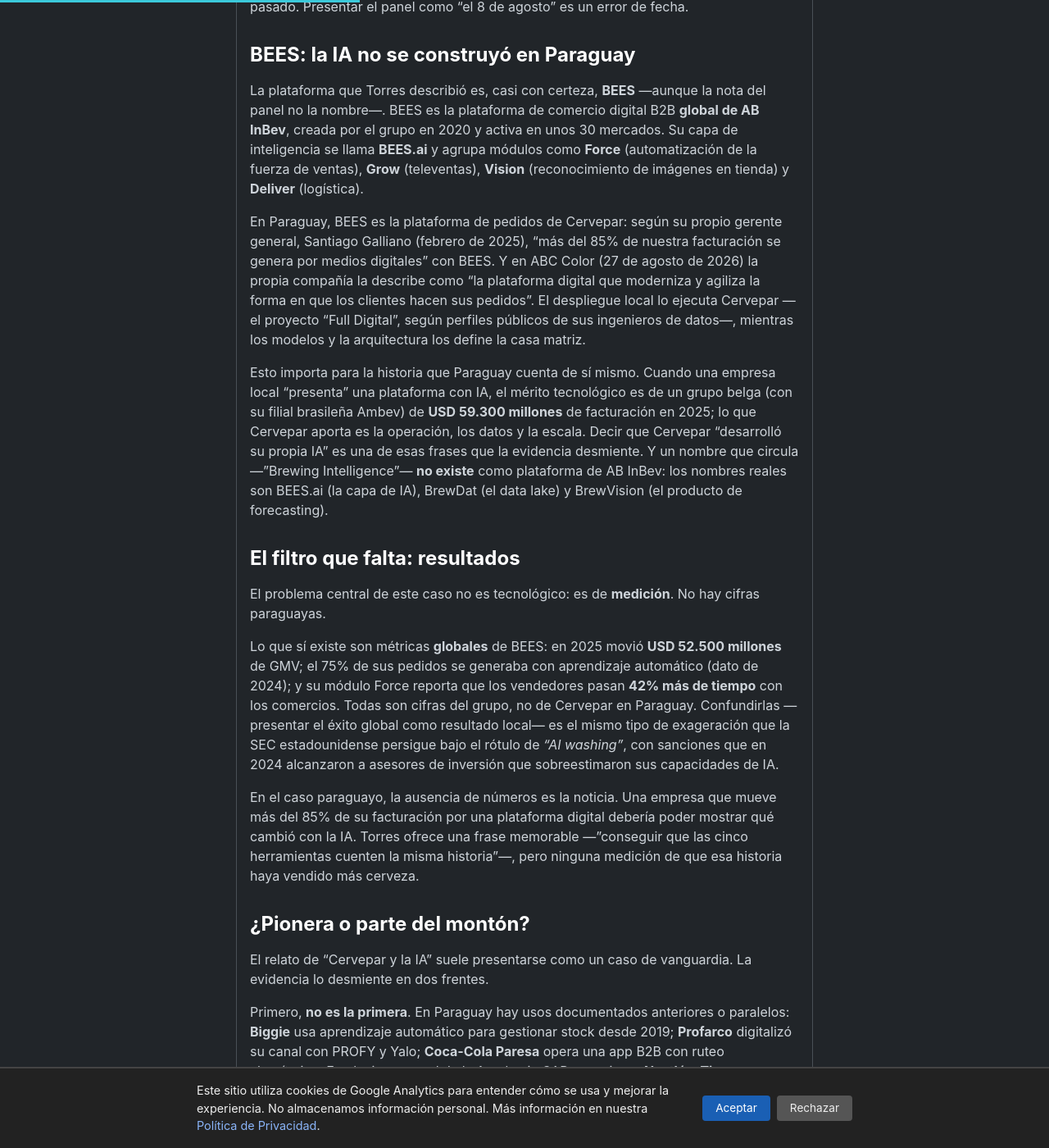
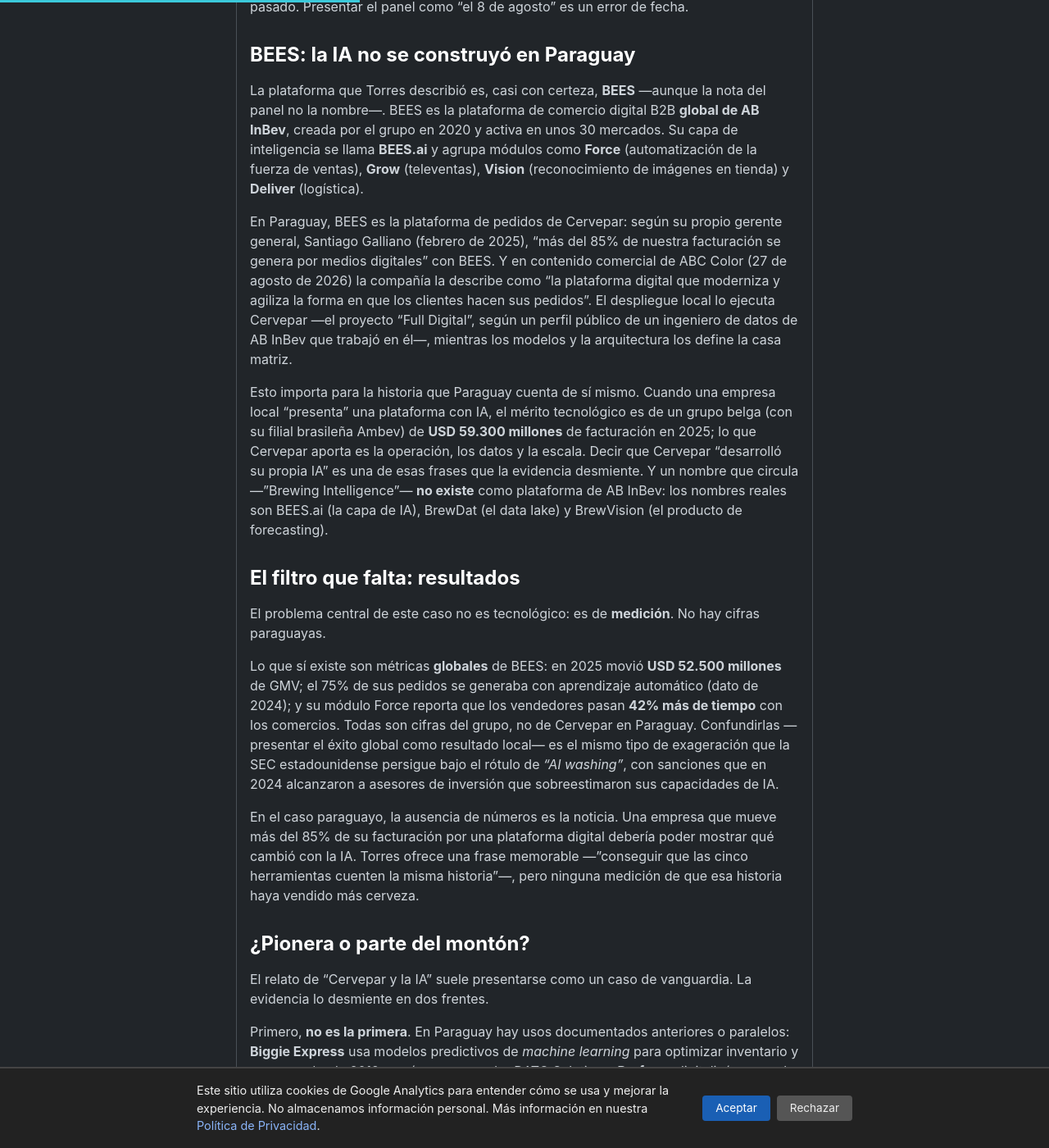
Before and after one commit to miravosqueinteresante/muchotexto.net, a Jekyll site: the page built from _posts/2026-09-26-cervepar-ia-algoritmo-vende-humano-decide.md, in a window 1280 px wide and 1400 px high, scrolled down 1620 px. Shown: the whole window at 82% size. Built offline with Jekyll 4.4.1, drawn with Linux system fonts in a browser that asks for light colours; some of the changed text lies outside the part shown.

Commit message:
Re-verificación: los 3 'no verificados' del informe eran falsos negativos
Se re-chequearon con fuente primaria las 3 afirmaciones que un informe externo
marcó como 'no verificadas'. Las 3 EXISTEN y dicen lo afirmado:
- Biggie: dato.com.py/biggie: 'Desde el año 2019... modelos predictivos a
  través del machine learning, permitiendo adaptar el inventario' -> la fuente
  es del proveedor DATO Solutions, entidad correcta 'Biggie Express'.
- ABC Color 27-ago-2026: la nota existe; frase sobre BEES textual (es Brand Lab).
- 'Full Digital': LinkedIn de Luis Ferreira (data engineer AB InBev):
  'proyecto Full Digital en Cervepar S.A.... facilitó la implementación de
  BEES a nivel local'.

Matices de precisión aplicados (por regla AGENTS.md, no diferidos):
- Biggie: 'usa aprendizaje automático para gestionar stock' -> 'Biggie Express
  usa modelos predictivos de ML para optimizar inventario y compras, según su
  proveedor DATO Solutions'.
- ABC: explicitado 'contenido comercial' (Brand Lab).
- Full Digital: 'perfiles públicos de sus ingenieros' -> 'un perfil público de
  un ingeniero de datos de AB InBev'. Corregida también la nota al pie 20.

```diff
--- a/_posts/2026-09-26-cervepar-ia-algoritmo-vende-humano-decide.md
+++ b/_posts/2026-09-26-cervepar-ia-algoritmo-vende-humano-decide.md
@@ -48,7 +48,7 @@
 
 La plataforma que Torres describió es, casi con certeza, **BEES** —aunque la nota del panel no la nombre—. BEES es la plataforma de comercio digital B2B **global de AB InBev**, creada por el grupo en 2020 y activa en unos 30 mercados. Su capa de inteligencia se llama **BEES.ai** y agrupa módulos como **Force** (automatización de la fuerza de ventas), **Grow** (televentas), **Vision** (reconocimiento de imágenes en tienda) y **Deliver** (logística).
 
-En Paraguay, BEES es la plataforma de pedidos de Cervepar: según su propio gerente general, Santiago Galliano (febrero de 2025), "más del 85% de nuestra facturación se genera por medios digitales" con BEES. Y en ABC Color (27 de agosto de 2026) la propia compañía la describe como "la plataforma digital que moderniza y agiliza la forma en que los clientes hacen sus pedidos". El despliegue local lo ejecuta Cervepar —el proyecto "Full Digital", según perfiles públicos de sus ingenieros de datos—, mientras los modelos y la arquitectura los define la casa matriz.
+En Paraguay, BEES es la plataforma de pedidos de Cervepar: según su propio gerente general, Santiago Galliano (febrero de 2025), "más del 85% de nuestra facturación se genera por medios digitales" con BEES. Y en contenido comercial de ABC Color (27 de agosto de 2026) la compañía la describe como "la plataforma digital que moderniza y agiliza la forma en que los clientes hacen sus pedidos". El despliegue local lo ejecuta Cervepar —el proyecto "Full Digital", según un perfil público de un ingeniero de datos de AB InBev que trabajó en él—, mientras los modelos y la arquitectura los define la casa matriz.
 
 Esto importa para la historia que Paraguay cuenta de sí mismo. Cuando una empresa local "presenta" una plataforma con IA, el mérito tecnológico es de un grupo belga (con su filial brasileña Ambev) de **USD 59.300 millones** de facturación en 2025; lo que Cervepar aporta es la operación, los datos y la escala. Decir que Cervepar "desarrolló su propia IA" es una de esas frases que la evidencia desmiente. Y un nombre que circula —"Brewing Intelligence"— **no existe** como plataforma de AB InBev: los nombres reales son BEES.ai (la capa de IA), BrewDat (el data lake) y BrewVision (el producto de forecasting).
 
@@ -64,7 +64,7 @@
 
 El relato de "Cervepar y la IA" suele presentarse como un caso de vanguardia. La evidencia lo desmiente en dos frentes.
 
-Primero, **no es la primera**. En Paraguay hay usos documentados anteriores o paralelos: **Biggie** usa aprendizaje automático para gestionar stock desde 2019; **Profarco** digitalizó su canal con PROFY y Yalo; **Coca-Cola Paresa** opera una app B2B con ruteo algorítmico. En el mismo panel de la Academia CAP expusieron **Nestlé** y **Tigo**, no una empresa rezagada. Cervepar es un caso relevante por su **escala** —llega a más de 50.000 puntos de venta, según su propio comunicado de agosto de 2026—, no por ser pionera.
+Primero, **no es la primera**. En Paraguay hay usos documentados anteriores o paralelos: **Biggie Express** usa modelos predictivos de *machine learning* para optimizar inventario y compras desde 2019, según su proveedor DATO Solutions; **Profarco** digitalizó su canal con PROFY y Yalo; **Coca-Cola Paresa** opera una app B2B con ruteo algorítmico. En el mismo panel de la Academia CAP expusieron **Nestlé** y **Tigo**, no una empresa rezagada. Cervepar es un caso relevante por su **escala** —llega a más de 50.000 puntos de venta, según su propio comunicado de agosto de 2026—, no por ser pionera.
 
 Segundo, el país está lejos de la vanguardia regional. El **Índice Latinoamericano de IA 2025** ubica a Paraguay en **31,20 sobre 100, puesto 14 de 19**, en la categoría **"Exploradores"** —la etiqueta oficial, no "ecosistemas incipientes" como parafrasea la prensa—. Y el dato de que "5 de cada 10 empresas paraguayas usan IA" es una **estimación sectorial** referida a la **selección de personal**, no una medición de adopción general. La transformación digital de Cervepar, presentada en un gremio de anunciantes, es un caso de **marketing de tendencia** tanto como de tecnología.
 
@@ -100,7 +100,7 @@
       "name": "¿Cervepar desarrolló su propia inteligencia artificial?",
       "acceptedAnswer": {
         "@type": "Answer",
-        "text": "No. La plataforma que usa es BEES, creada y mantenida por AB InBev a nivel global desde 2020, con su capa de inteligencia BEES.ai. Cervepar la opera y adapta localmente —el proyecto 'Full Digital', según perfiles de sus ingenieros de datos—, mientras los modelos y la arquitectura los define la casa matriz. No es una IA de desarrollo paraguayo."
+        "text": "No. La plataforma que usa es BEES, creada y mantenida por AB InBev a nivel global desde 2020, con su capa de inteligencia BEES.ai. Cervepar la opera y adapta localmente —el proyecto 'Full Digital', según un perfil público de un ingeniero de datos de AB InBev que trabajó en él—, mientras los modelos y la arquitectura los define la casa matriz. No es una IA de desarrollo paraguayo."
       }
     },
     {
@@ -137,7 +137,7 @@
 17. [Fortune — "MIT report: 95% of generative AI pilots at companies are failing" (18-ago-2025)](https://fortune.com/2025/08/18/mit-report-95-percent-generative-ai-pilots-at-companies-failing-cfo/)
 18. [Fortune — "Klarna's AI-first customer service plan hits a snag" (9-may-2025)](https://fortune.com/2025/05/09/klarna-ai-humans-return-on-investment/)
 19. [Stanford Digital Economy Lab — "Canaries in the Coal Mine" (2025/2026)](https://digitaleconomy.stanford.edu/)
-20. [DATO Solutions — Caso Biggie (machine learning para stock desde 2019)](https://www.dato.com.py/biggie)
+20. [DATO Solutions — Caso de éxito Biggie Express: machine learning para optimizar inventario desde 2019](https://www.dato.com.py/biggie)
 21. [Yalo — Caso Profarco (PROFY)](https://www.yalo.ai/)
 22. [Forbes Paraguay — Coca-Cola Paresa y el ruteo algorítmico (1-abr-2025)](https://www.forbes.com.py/)
 23. [ABC Color — "En Paraguay, 5 de cada 10 empresas usa IA para selección de personal" (8-mar-2026)](https://www.abc.com.py/negocios/2026/03/08/en-paraguay-5-de-cada-10-empresas-usa-ia-para-seleccion-de-personal/)
```
